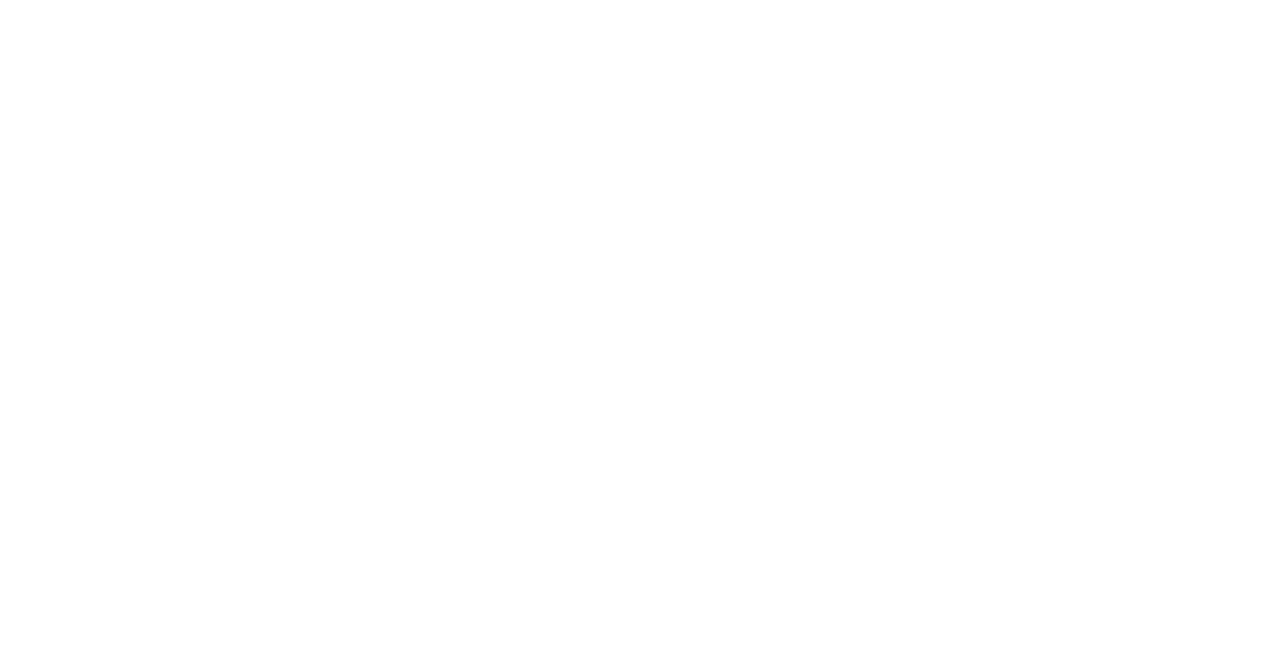
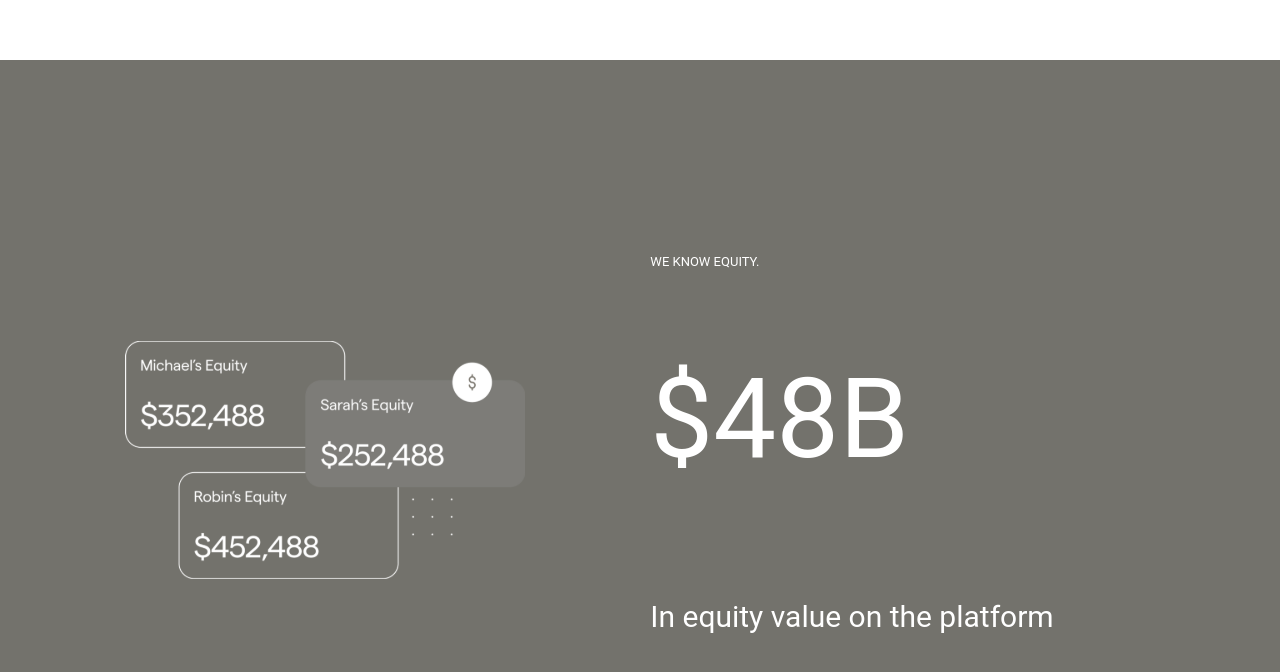
Before and after one commit to makhmudov-otabek/secfi-ui-figma, a Next.js app: page / in a window 1280 px wide. Shown: the part 4399-5071 px from the top of the page. Before the commit the page ends 4403 px from the top, so only its background shows below. Built offline with nearby package versions, Linux system fonts and the light colour scheme.

Commit message:
bills section

```diff
--- /dev/null
+++ b/src/components/Bills.tsx
@@ -0,0 +1,23 @@
+import Image from "next/image";
+import BillsImg from "@/../public/bills.svg";
+
+export default function Bills() {
+  return (
+    <section
+      className={`container mx-auto p-6 flex flex-wrap gap-6 justify-between mt-14 items-center h-screen bg-[#73726C]`}
+    >
+      <div className="flex-auto flex justify-center">
+        <Image src={BillsImg} alt="woman" />
+      </div>
+      <div className="flex-auto flex flex-col gap-8 text-white">
+        <span className="text-[13px]">WE KNOW EQUITY.</span>
+        <p className="text-[112px] my-8 min-w-[300px] max-w-[450px] break-words">
+          $48B
+        </p>{" "}
+        <p className="text-3xl my-8 min-w-[300px] max-w-[450px] break-words">
+          In equity value on the platform
+        </p>
+      </div>
+    </section>
+  );
+}
--- a/src/pages/index.tsx
+++ b/src/pages/index.tsx
@@ -6,6 +6,7 @@
 import Result2Img from "@/../public/result-2.svg";
 import Result3Img from "@/../public/result-3.svg";
 import Benefits from "@/components/Benefits";
+import Bills from "@/components/Bills";
 
 export default function Home() {
   return (
@@ -32,6 +33,7 @@
         extraStyles="bg-[#FBFBF6]"
       />
       <Benefits />
+      <Bills />
     </section>
   );
 }
```
Also changed, not shown: public/bills.svg (added).
